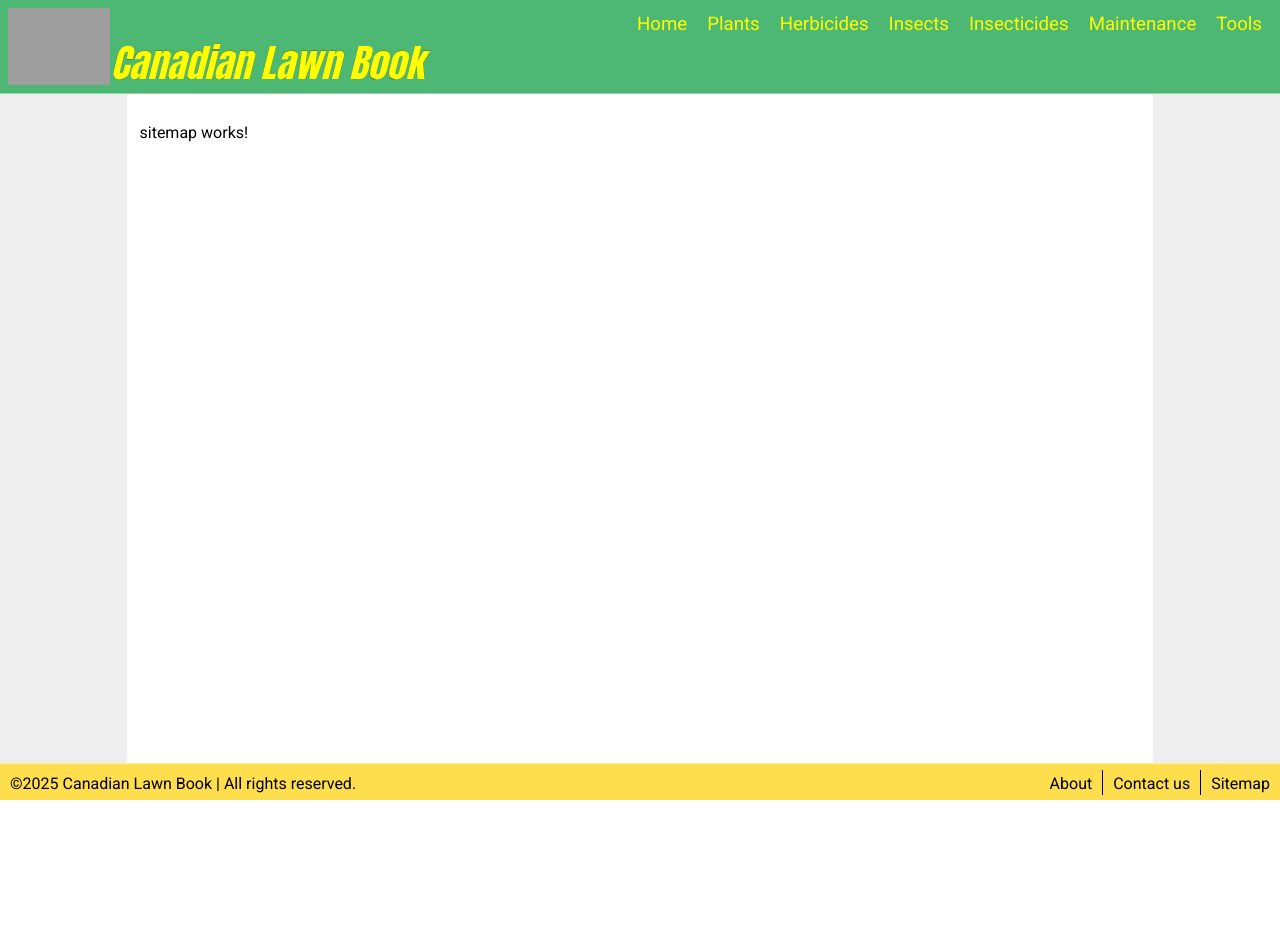
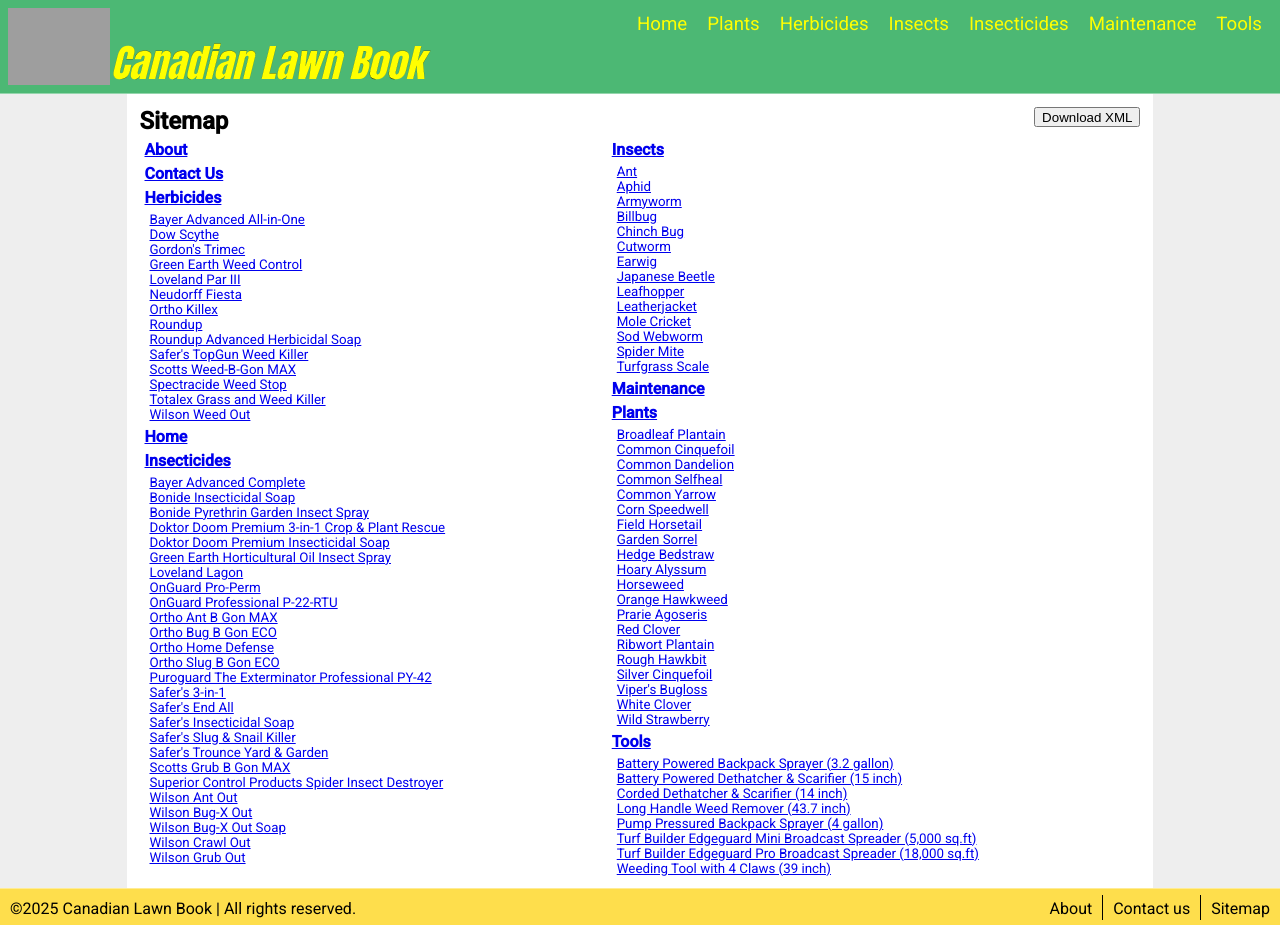
Before and after one commit to matthewberes/YardProject, an Angular app in the folder angular/: page /sitemap in a window 1280 px wide. Before the commit the page ends 800 px from the top, so only its background shows below. Built offline with nearby package versions, Linux system fonts and the light colour scheme; grey boxes are pictures that could not be loaded.

Commit message:
sitemap skeleton

```diff
--- a/angular/src/app/sitemap/sitemap.component.css
+++ b/angular/src/app/sitemap/sitemap.component.css
@@ -0,0 +1,31 @@
+.header-flex {
+    display: flex;
+    justify-content: space-between;
+}
+
+h2 {
+    margin: 0px;
+}
+
+button {
+    height: 20px;
+}
+
+button:hover {
+    cursor: pointer;
+}
+
+.link-container {
+    display: grid;
+    grid-template-columns: auto auto;
+}
+
+h3 {
+    margin: 5px;
+    font-size: 12pt;
+}
+
+p {
+    margin: 0px 0px 0px 10px;
+    font-size: 10pt;
+}
--- a/angular/src/app/sitemap/sitemap.component.html
+++ b/angular/src/app/sitemap/sitemap.component.html
@@ -1 +1,125 @@
-<p>sitemap works!</p>
+<div class="header-flex">
+    <h2>Sitemap</h2>
+    <button>Download XML</button>
+</div>
+<div class="link-container">
+    <div class="column-1">
+        <div class="about">
+            <h3><a href="/about">About</a></h3>
+        </div>
+        <div class="contact-us">
+            <h3><a href="/contact">Contact Us</a></h3>
+        </div>
+        <div class="herbicides">
+            <h3><a href="/herbicides">Herbicides</a></h3>
+            <p><a href="/herbicide/bayer-advanced-all-in-one">Bayer Advanced All-in-One</a></p>
+            <p><a href="/herbicide/dow-scythe">Dow Scythe</a></p>
+            <p><a href="/herbicide/gordons-trimec">Gordon's Trimec</a></p>
+            <p><a href="/herbicide/green-earth-weed-control">Green Earth Weed Control</a></p>
+            <p><a href="/herbicide/loveland-par-iii">Loveland Par III</a></p>
+            <p><a href="/herbicide/neudorff-fiesta">Neudorff Fiesta</a></p>
+            <p><a href="/herbicide/ortho-killex">Ortho Killex</a></p>
+            <p><a href="/herbicide/roundup">Roundup</a></p>
+            <p><a href="/herbicide/roundup-advanced-herbicidal-soap">Roundup Advanced Herbicidal Soap</a></p>
+            <p><a href="/herbicide/safers-topgun-weed-killer">Safer's TopGun Weed Killer</a></p>
+            <p><a href="/herbicide/scotts-weed-b-gon-max">Scotts Weed-B-Gon MAX</a></p>
+            <p><a href="/herbicide/spectracide-weed-stop">Spectracide Weed Stop</a></p>
+            <p><a href="/herbicide/totalex-grass-and-weed-killer">Totalex Grass and Weed Killer</a></p>
+            <p><a href="/herbicide/wilson-weed-out">Wilson Weed Out</a></p>
+        </div>
+        <div class="home">
+            <h3><a href="/home">Home</a></h3>
+        </div>
+        <div class="insecticides">
+            <h3><a href="/insecticides">Insecticides</a></h3>
+            <p><a href="/insecticide/bayer-advanced-complete">Bayer Advanced Complete</a></p>
+            <p><a href="/insecticide/bonide-insecticidal-soap">Bonide Insecticidal Soap</a></p>
+            <p><a href="/insecticide/bonide-pyrethrin-garden-insect-spray">Bonide Pyrethrin Garden Insect Spray</a></p>
+            <p><a href="/insecticide/doktor-doom-premium-3-in-1-crop-plant-rescue">Doktor Doom Premium 3-in-1 Crop &
+                    Plant Rescue</a></p>
+            <p><a href="/insecticide/doktor-doom-premium-insecticidal-soap-concentrate">Doktor Doom Premium Insecticidal
+                    Soap</a></p>
+            <p><a href="/insecticide/green-earth-horticultural-oil">Green Earth Horticultural Oil Insect Spray</a></p>
+            <p><a href="/insecticide/loveland-lagon">Loveland Lagon</a></p>
+            <p><a href="/insecticide/onguard-pro-perm">OnGuard Pro-Perm</a></p>
+            <p><a href="/insecticide/onguard-professional-p-22-rtu">OnGuard Professional P-22-RTU</a></p>
+            <p><a href="/insecticide/ortho-ant-b-gon-max">Ortho Ant B Gon MAX</a></p>
+            <p><a href="/insecticide/ortho-bug-b-gon-eco">Ortho Bug B Gon ECO</a></p>
+            <p><a href="/insecticide/ortho-home-defense">Ortho Home Defense</a></p>
+            <p><a href="/insecticide/ortho-slug-b-gon-eco">Ortho Slug B Gon ECO</a></p>
+            <p><a href="/insecticide/puroguard-the-exterminator-professional-py-42">Puroguard The Exterminator
+                    Professional PY-42</a></p>
+            <p><a href="/insecticide/safers-3-in-1">Safer's 3-in-1</a></p>
+            <p><a href="/insecticide/safers-end-all">Safer's End All</a></p>
+            <p><a href="/insecticide/safers-insecticidal-soap">Safer's Insecticidal Soap</a></p>
+            <p><a href="/insecticide/safers-slug-snail-killer">Safer's Slug & Snail Killer</a></p>
+            <p><a href="/insecticide/safers-trounce-yard-garden">Safer's Trounce Yard & Garden</a></p>
+            <p><a href="/insecticide/scotts-grub-b-gon-max">Scotts Grub B Gon MAX</a></p>
+            <p><a href="/insecticide/superior-control-products-spider-insect-destroyer">Superior Control Products Spider
+                    Insect Destroyer</a></p>
+            <p><a href="/insecticide/wilson-ant-out">Wilson Ant Out</a></p>
+            <p><a href="/insecticide/wilson-bug-x-out">Wilson Bug-X Out</a></p>
+            <p><a href="/insecticide/wilson-bug-x-out-soap">Wilson Bug-X Out Soap</a></p>
+            <p><a href="/insecticide/wilson-crawl-out">Wilson Crawl Out</a></p>
+            <p><a href="/insecticide/wilson-grub-out">Wilson Grub Out</a></p>
+        </div>
+    </div>
+    <div class="column-2">
+        <div class="insects">
+            <h3><a href="/insects">Insects</a></h3>
+            <p><a href="/insect/ant">Ant</a></p>
+            <p><a href="/insect/aphid">Aphid</a></p>
+            <p><a href="/insect/armyworm">Armyworm</a></p>
+            <p><a href="/insect/billbug">Billbug</a></p>
+            <p><a href="/insect/chinch-bug">Chinch Bug</a></p>
+            <p><a href="/insect/cutworm">Cutworm</a></p>
+            <p><a href="/insect/earwig">Earwig</a></p>
+            <p><a href="/insect/japanese-beetle">Japanese Beetle</a></p>
+            <p><a href="/insect/leafhopper">Leafhopper</a></p>
+            <p><a href="/insect/leatherjacket">Leatherjacket</a></p>
+            <p><a href="/insect/mole-cricket">Mole Cricket</a></p>
+            <p><a href="/insect/sod-webworm">Sod Webworm</a></p>
+            <p><a href="/insect/spider-mite">Spider Mite</a></p>
+            <p><a href="/insect/turfgrass-scale">Turfgrass Scale</a></p>
+        </div>
+        <div class="maintenance">
+            <h3><a href="/maintenance">Maintenance</a></h3>
+        </div>
+        <div class="plants">
+            <h3><a href="/plants">Plants</a></h3>
+            <p><a href="/plant/broadleaf-plantain">Broadleaf Plantain</a></p>
+            <p><a href="/plant/common-cinquefoil">Common Cinquefoil</a></p>
+            <p><a href="/plant/common-dandelion">Common Dandelion</a></p>
+            <p><a href="/plant/common-selfheal">Common Selfheal</a></p>
+            <p><a href="/plant/common-yarrow">Common Yarrow</a></p>
+            <p><a href="/plant/corn-speedwell">Corn Speedwell</a></p>
+            <p><a href="/plant/field-horsetail">Field Horsetail</a></p>
+            <p><a href="/plant/garden-sorrel">Garden Sorrel</a></p>
+            <p><a href="/plant/hedge-bedstraw">Hedge Bedstraw</a></p>
+            <p><a href="/plant/hoary-alyssum">Hoary Alyssum</a></p>
+            <p><a href="/plant/horseweed">Horseweed</a></p>
+            <p><a href="/plant/orange-hawkweed">Orange Hawkweed</a></p>
+            <p><a href="/plant/prarie-agoseris">Prarie Agoseris</a></p>
+            <p><a href="/plant/red-clover">Red Clover</a></p>
+            <p><a href="/plant/ribwort-plantain">Ribwort Plantain</a></p>
+            <p><a href="/plant/rough-hawkbit">Rough Hawkbit</a></p>
+            <p><a href="/plant/silver-cinquefoil">Silver Cinquefoil</a></p>
+            <p><a href="/plant/vipers-bugloss">Viper's Bugloss</a></p>
+            <p><a href="/plant/white-clover">White Clover</a></p>
+            <p><a href="/plant/wild-strawberry">Wild Strawberry</a></p>
+        </div>
+        <div class="tools">
+            <h3><a href="/tools">Tools</a></h3>
+            <p><a href="/tool/pump-pressured-backpack-sprayer">Battery Powered Backpack Sprayer (3.2 gallon)</a></p>
+            <p><a href="/tool/sun-joe-dethatcher">Battery Powered Dethatcher & Scarifier (15 inch)</a></p>
+            <p><a href="/tool/greenworks-dethatcher">Corded Dethatcher & Scarifier (14 inch)</a></p>
+            <p><a href="/tool/long-handle-weed-remover">Long Handle Weed Remover (43.7 inch)</a></p>
+            <p><a href="/tool/pump-pressured-backpack-sprayer">Pump Pressured Backpack Sprayer (4 gallon)</a></p>
+            <p><a href="/tool/mini-broadcast-spreader">Turf Builder Edgeguard Mini Broadcast Spreader (5,000 sq.ft)</a>
+            </p>
+            <p><a href="/tool/pro-broadcast-spreader">Turf Builder Edgeguard Pro Broadcast Spreader (18,000 sq.ft)</a>
+            </p>
+            <p><a href="/tool/weeding-tool-with-4-claws">Weeding Tool with 4 Claws (39 inch)</a></p>
+        </div>
+    </div>
+</div>
```
